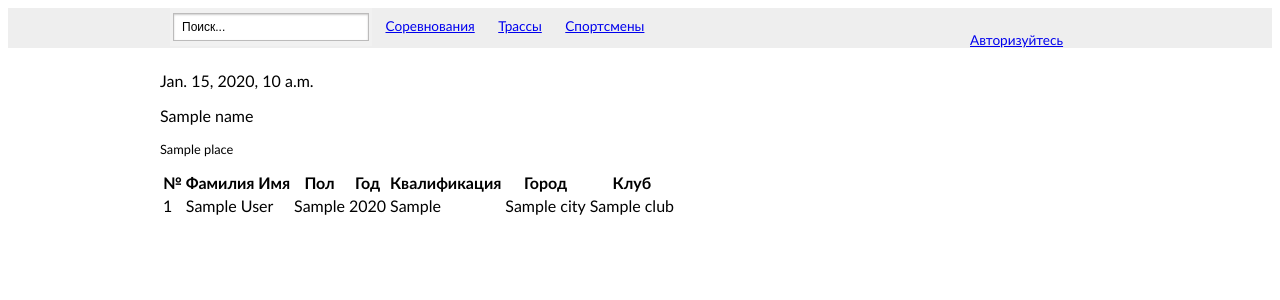
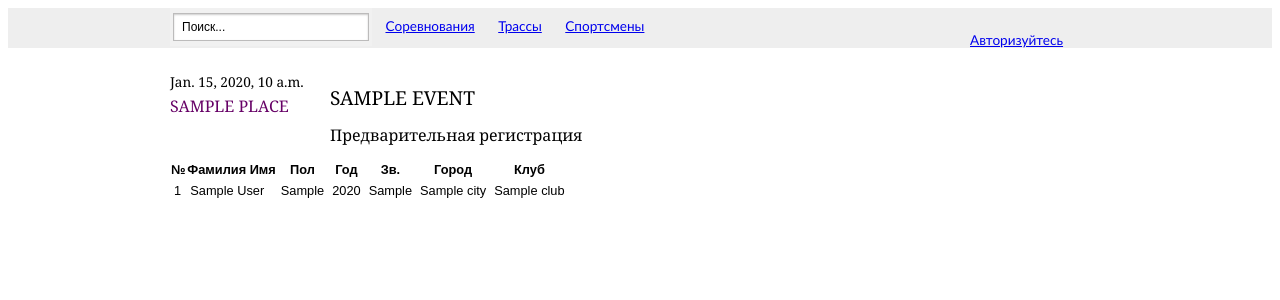
Before and after one commit to dsukhov1983/protocoller, a Django app: template src/protocoller/template/event_registration.html in a window 1280 px wide. Shown: the top 300 px of the page. Run offline with Django 3.2, Linux system fonts and the light colour scheme; the template is opened without the code that fills it: most values are stand-ins (such as "Sample title", 1, 10 or a date in 2020); some libraries are stand-ins or nearby versions.

Commit message:
registration page edited

```diff
--- a/src/protocoller/miner/models.py
+++ b/src/protocoller/miner/models.py
@@ -55,14 +55,14 @@ class SportEvent(models.Model):
     place = models.ForeignKey(Place, null=True, verbose_name = 'Место проведения')
     name = models.CharField('Название', max_length=250)
     date = models.DateField('Дата', db_index=True)
-    end_date = models.DateField('Дата окончания', null = True)
+    end_date = models.DateField('Дата окончания', null = True, blank = True)
     description = MarkupField('Описание', default = '', null = True, blank = True)
     state = models.IntegerField(choices = STATE_TYPES, default = STATE_NEW)
     last_change = models.DateTimeField(auto_now = True,
                                       default = datetime.datetime.now(),
                                       editable = False)
     created_by = models.ForeignKey(User, null = True, editable = False)
-    registration_open = models.BooleanField(default = False)
+    registration_open = models.BooleanField('Регистрация открыта', default = False)
 
     def __unicode__(self):
         return "%s %s"%(self.name, self.date.year)
@@ -325,7 +325,7 @@ class RegistrationInfo(models.Model):
     name = models.CharField("Имя", max_length = 20, default = "", null = True)
     year = models.IntegerField("Год рождения", null = True, db_index=True)
     sex = models.IntegerField("Пол", choices=SEX_TYPES, default=UNKNOWN)
-    rank = models.IntegerField("Звание", choices=RANK_TYPES, default=NR)
+    rank = models.IntegerField("Звание", choices=RANK_TYPES, default=NR, blank = True)
     club = models.CharField("Клуб", max_length=30, default='', blank = True)
     city = models.CharField("Город", max_length=30, default = '', blank=True, db_index=True)
 
--- a/src/protocoller/template/event_registration.html
+++ b/src/protocoller/template/event_registration.html
@@ -4,30 +4,48 @@
 {% load pretty_print %}
 
 {% block content %}
-<div>
-  <div class="comp-header">
-  <p class="date">{{ event.date|ru_strftime:"%d %B %Y" }}</p>
-  <p class="event">{{ name }}</p>
-  <p class="place">{{ event.place|default:"" }}</p>
+<div class="grid_2 event">
+  <span class="date">{{ event.date|ru_strftime:"%d %B %Y" }}</span>
+  <h3><a href="{% url place event.place.slug %}">{{ event.place }}</a></h3>
 </div>
+<div class="grid_8">
+  <h1>{{ event.name }}</h1>
+  <h2>Предварительная регистрация</h2>
+</div>
+<div class="clear"></div>
+
 {% if user.is_authenticated %}
+<div class="grid_8 form">
   <form action="{% url event_registration event.id %}" method="POST">
     {% csrf_token %}
     {% load uni_form_tags %}
     {{ form|as_uni_form }}
+    <div id="fm-submit">
       <input type="submit" value="Добавить" />
+    </div>
   </form>
+</div>
+<div class="clear"></div>
 {% endif %}
- <table>
+<div class="grid_10">
+    <table class="protocol">
+    <thead>
       <tr class="head">
-     <th>№</th>
+        <th align="left">№</th>
         <th>Фамилия Имя</th>
         <th>Пол</th>
         <th>Год</th>
-     <th>Квалификация</th>
+        <th>
+          <span class="widener">
+            <span class="full">Звание</span>
+            <span class="short">Зв.</span>
+          </span>
+        </th>
         <th>Город</th>
         <th>Клуб</th>
       </tr>
+    </thead>
+    <tbody>
       {% for r in reg_list %}
       <tr>
         <td>{{ forloop.counter }}</td>
@@ -39,6 +57,8 @@
         <td>{{ r.club }}</td>
       </tr>
       {% endfor %}
+    </tbody>
+</table>
 </div>
 
 {% endblock %}
--- a/src/protocoller/template/sport_event.html
+++ b/src/protocoller/template/sport_event.html
@@ -38,11 +38,11 @@
   </a>
   {% endif %}
   {% if event.registration_open %}
-  <a href="">Заявиться</a>
+  <a href="{% url event_registration event.id %}">Заявиться</a>
   {% endif %}
 </div>
 <div class="clear"></div>
-<div class="grid_9">{{ event.description|markdown }}</div>
+<div class="grid_9">{{ event.description|default:""|markdown }}</div>
 <div>{{ event.standing|markdown}}
 
 {% endblock %}
--- a/src/protocoller/urls.py
+++ b/src/protocoller/urls.py
@@ -17,7 +17,7 @@ urlpatterns = patterns(
     (r'^events/add/$', 'edit_event_view', {}, 'add_event'),
     (r'^event/(?P<event_id>\d+)/edit/$', 'edit_event_view', {}, 'edit_event'),
     (r'^event/(?P<event_id>\d+)/$', 'event_view', {}, 'event'),
-    (r'^event/(?P<event_id>\d+)/register/$', 'register_on_event_view', {}, 'event_registration'),
+    (r'^event/(?P<event_id>\d+)/registration/$', 'register_on_event_view', {}, 'event_registration'),
     (r'^event/(?P<event_id>\d+)/subscribe/(?P<reg_id>)/$',
      'subscribe_on_event_view', {}, 'event_subscribe'),
     (r'^event/(?P<event_id>\d+)/unsubscribe/(?P<reg_id>)/$',
```
Also changed, not shown: src/protocoller/media/css/style.css (+46 -0 lines), src/protocoller/miner/templatetags/pretty_print.py (+26 -0 lines), src/protocoller/template/protocol.html (+7 -0 lines). Lines whose indentation alone changed are shown as unchanged.
